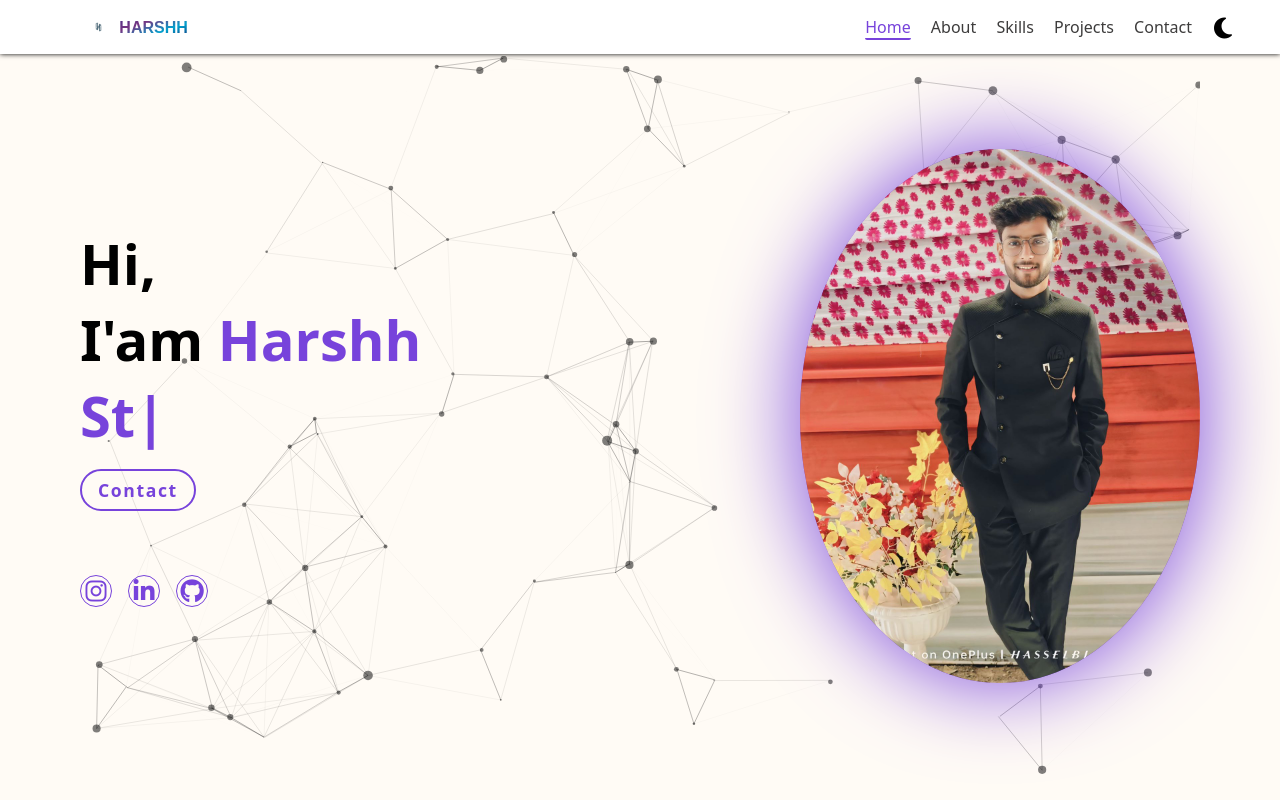
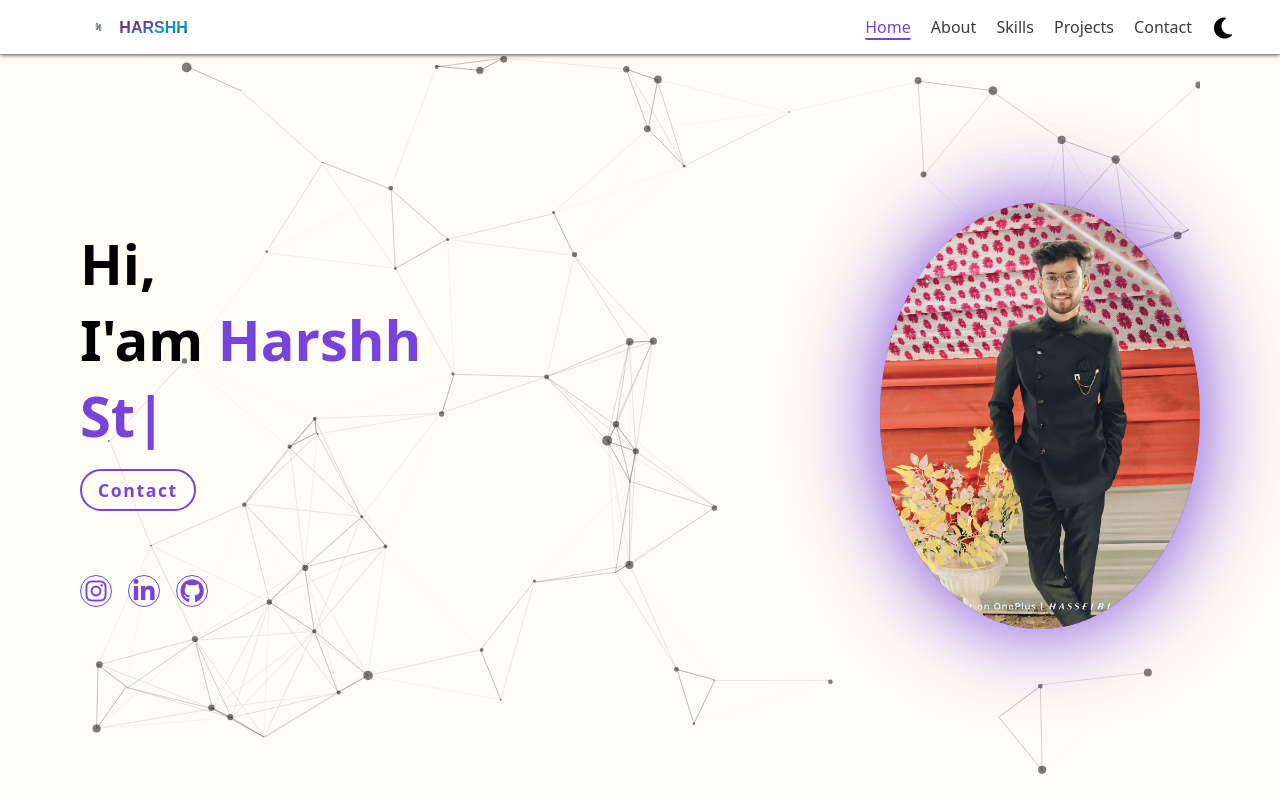
Before and after one commit to h4rshh9/my_portfolio, a plain HTML site: page index.html in a window 1280 px wide. Shown: the top 800 px of the page. Drawn offline with nearby package versions, Linux system fonts and the light colour scheme; some packages are replaced by stand-ins of ours; a script that the page names is missing.

Commit message:
Update style.css

```diff
--- a/assets/CSS/style.css
+++ b/assets/CSS/style.css
@@ -370,7 +370,7 @@ main {
 .main-content-image {
     display: var(--flex);
     align-items: var(--center);
-    width: 25rem;
+    width: 20rem;
     border-radius: 50%;
     background-color: var(---main-color);
     animation: imagerotate 5s infinite ease-in;
```
